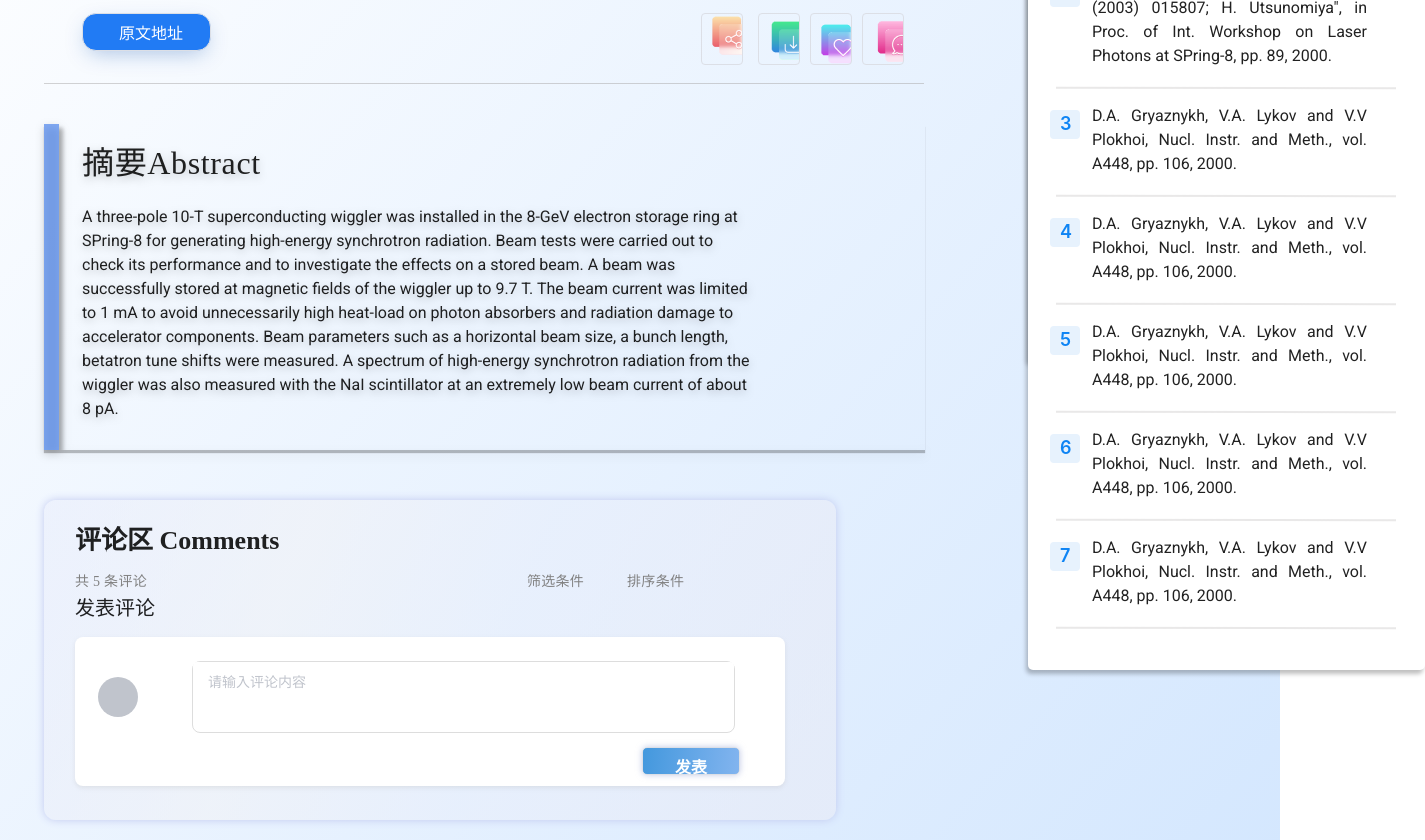
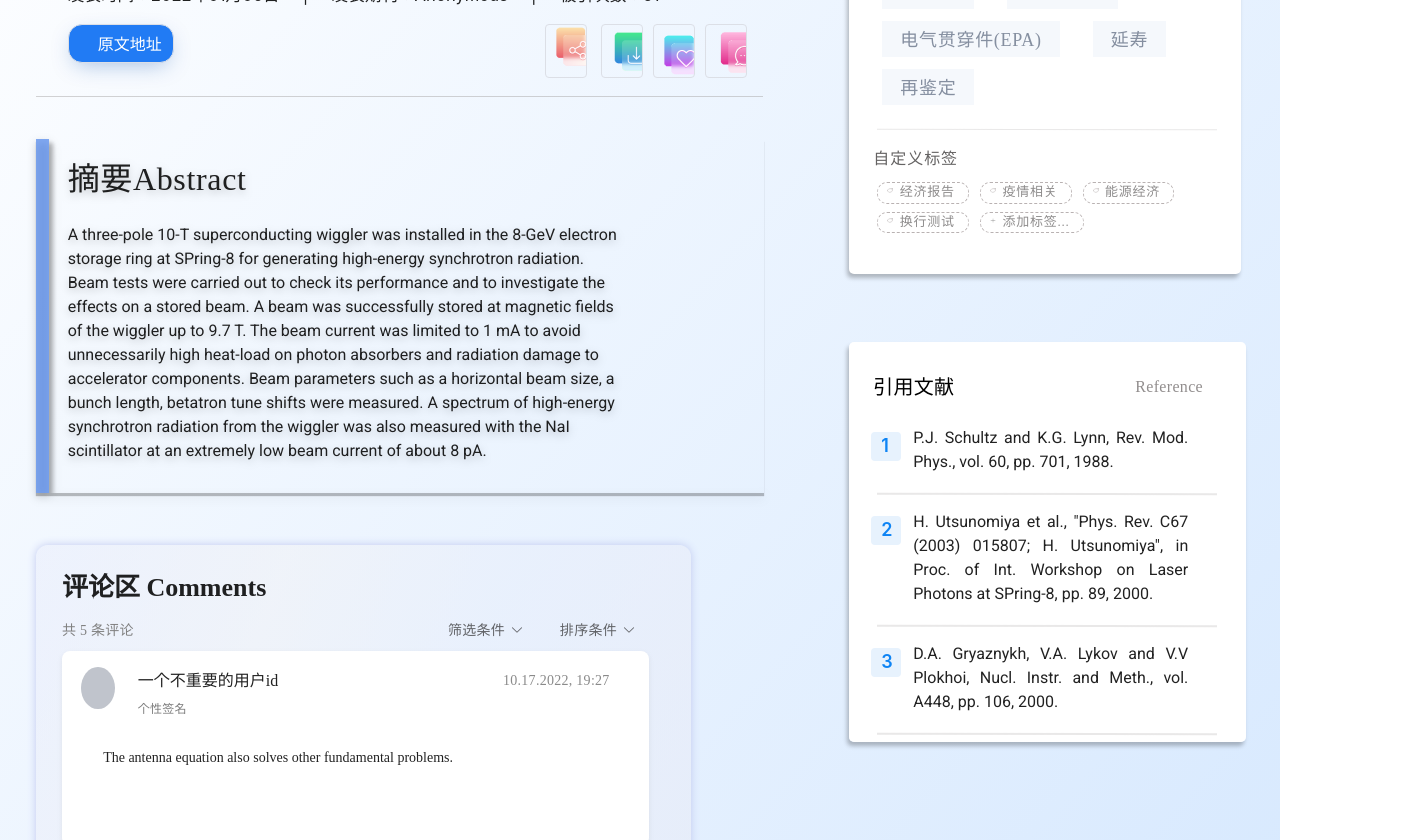
Before and after one commit to 2022autumn/frontend, a Vue app: page /paper_details in a window 1280 px wide. Shown: the part 260-1100 px from the top of the page, 1425 px wide, since content can reach past the window. Built offline with nearby package versions, Linux system fonts and the light colour scheme.

Commit message:
修改为vh vw

```diff
--- a/src/App.vue
+++ b/src/App.vue
@@ -53,3 +53,32 @@ export default {
   }),
 };
 </script>
+<style>
+/* 设置滚动条的样式 */
+
+::-webkit-scrollbar {
+  width: 0.26vw;
+}
+
+/* 滚动槽 */
+
+::-webkit-scrollbar-track {
+  -webkit-box-shadow: rgba(0, 0, 0, 0.3);
+
+  border-radius: 0.65vw;
+}
+
+/* 滚动条滑块 */
+
+::-webkit-scrollbar-thumb {
+  border-radius: 0.65vw;
+
+  background: rgba(173, 152, 152, 0.1);
+
+  -webkit-box-shadow: rgba(0, 0, 0, 0.5);
+}
+
+::-webkit-scrollbar-thumb:window-inactive {
+  background: #ffd9d966;
+}
+</style>
--- a/src/components/keyword.vue
+++ b/src/components/keyword.vue
@@ -49,7 +49,7 @@ export default {
   position: absolute;
   width: 392px;
   height: auto;
-  top: 238px;
+  top: 150px;
   background: #FFFFFF;
   box-shadow: -2px 4px 4px rgba(0, 0, 0, 0.25);
   border-radius: 5px;
--- a/src/components/reference.vue
+++ b/src/components/reference.vue
@@ -37,6 +37,8 @@ export default {
 .re-total{
   position: absolute;
   width: 397px;
+  max-height: 400px;
+  overflow-y: auto;
   background: #FFFFFF;
   box-shadow: -2px 4px 4px rgba(0, 0, 0, 0.25);
   border-radius: 5px;
--- a/src/views/PaperDetails.vue
+++ b/src/views/PaperDetails.vue
@@ -57,14 +57,52 @@
         <div class="commend-title">评论区  Comments</div>
         <div class="comment-tools">
           <div class="total-comments">共 5 条评论</div>
-          <div class="filter-comments">筛选条件</div>
-          <div class="rank-comments">排序条件</div>
+          <el-dropdown>
+            <span class="filter-comments">
+              筛选条件<i class="el-icon-arrow-down el-icon--right"></i>
+            </span>
+            <el-dropdown-menu slot="dropdown">
+              <el-dropdown-item>黄金糕</el-dropdown-item>
+              <el-dropdown-item>狮子头</el-dropdown-item>
+              <el-dropdown-item>螺蛳粉</el-dropdown-item>
+            </el-dropdown-menu>
+          </el-dropdown>
+          <el-dropdown>
+            <span class="rank-comments">
+              排序条件<i class="el-icon-arrow-down el-icon--right"></i>
+            </span>
+            <el-dropdown-menu slot="dropdown">
+              <el-dropdown-item>发布时间</el-dropdown-item>
+              <el-dropdown-item>发布用户</el-dropdown-item>
+              <el-dropdown-item>螺蛳粉</el-dropdown-item>
+            </el-dropdown-menu>
+          </el-dropdown>
         </div>
-<!--        <div class="commends">-->
-<!--          <div class="cards">-->
+        <div class="commends">
+          <div class="cards">
+            <div class="user-info">
+              <el-avatar class="commenter-avator">
 
-<!--          </div>-->
-<!--        </div>-->
+              </el-avatar>
+              <div class="left-info">
+                <span class="commenter-id">
+                  一个不重要的用户id
+                </span>
+                  <span class="commenter-info">
+                  个性签名
+                </span>
+              </div>
+              <span class="comment-time">10.17.2022, 19:27</span>
+            </div>
+            <div class="comment-content">
+              The antenna equation also solves other fundamental problems.
+            </div>
+            <div class="comment-divider"></div>
+            <div class="reply">
+
+            </div>
+          </div>
+        </div>
         <span class="commending-title">发表评论</span>
         <div class="conmmending">
           <div class="avators">
@@ -74,7 +112,6 @@
             <el-input
                 class="input_command"
                 placeholder="请输入评论内容">
-
             </el-input>
             <el-button class="submit-btn">发表</el-button>
           </div>
@@ -132,15 +169,17 @@ export default {
   /*padding-bottom: 87px;*/
 }
 .main {
-  padding-left: 44px;
+  //padding-left: 44px; //44px
+  padding-left: 2.84vw;
   //display: flex;
-  width: 924px;
+  width: 59.64vw;
 }
 .paper-header {
   width: 100%;
-  padding-top: 61px;
-  padding-left: 38px;
-  height: 344px;
+  //padding-top: 61px;
+  padding-top: 7.92vh;
+  padding-left: 2.45vw;
+  height: 44.66vh;
   border-bottom: 0.5px solid rgba(171, 169, 169, 0.51);
 }
 .title {
@@ -150,16 +189,16 @@ export default {
   margin-top: 0;
   text-align: left;
   font-family: Inter;
-  font-size: 36px;
+  font-size: 2.32vw;
   font-weight: 600;
-  line-height: 44px;
-  width: 672px;
+  line-height: 5.71vh;
+  width: 43.37vw;
 }
 
 .paper-type {
   display: inline-block;
-  width: 43px;
-  height: 26px;
+  width: 2.78vw;
+  height: 3.38vh;
   border-radius: 8px;
   box-shadow: 0px 7px 22px -6px rgba(0, 72, 168, 0.34);
   background-color: #217BF4;
@@ -167,37 +206,37 @@ export default {
   text-align: center;
   font-size: 14px;
   font-weight: 600;
-  line-height: 26px;
+  line-height: 3.38vh;
   font-family: Inter;
 }
 
 .info {
-  margin-top: 8px;
+  margin-top: 1.04vh;
   text-align: left;
-  height: 26px;
+  height: 3.38vh;
   font-family: 'Inter';
   font-style: normal;
   font-weight: 400;
   font-size: 16px;
-  line-height: 26px;
+  line-height: 3.38vh;
   background: transparent !important;
 }
 .info2 {
   float: left;
-  margin-top: 8px;
+  margin-top: 1.04vh;
   text-align: left;
-  height: 26px;
+  height: 3.38vh;
   font-family: 'Inter';
   font-style: normal;
   font-weight: 400;
-  font-size: 16px;
-  line-height: 26px;
-  margin-right: 28px;
+  font-size: 2.08vh;
+  line-height: 3.38vh;
+  margin-right: 1.81vw;
 }
 .buttons {
   width: 100%;
-  padding-top: 22px;
-  height: 40px;
+  padding-top: 2.86vh;
+  height: 5.19vh;
 }
 .el-icon-my-origin{
   background: url('~@/assets/paperDetailsImg/Vector.png') center no-repeat;
@@ -205,8 +244,8 @@ export default {
 .original {
   float: left;
   display: inline-block;
-  width: 129px;
-  height: 38px;
+  width: 8.33vw;
+  height: 4.93vh;
   background: #217BF4;
   box-shadow: 0px 7px 22px -6px rgba(0, 72, 168, 0.34);
   border-radius: 14px;
@@ -219,50 +258,50 @@ export default {
 }
 .right-buttons {
   float: right;
-  height:52px;
-  width: 200px;
-  margin-right: 20px;
+  height:6.75vh;
+  width: 12.91vw;
+  margin-right: 1.29vw;
   display: flex;
   justify-content: flex-end;
 }
 .right-button1 {
-  margin-right: 5px;
-  height: 52px;
-  width: 61px;
+  margin-right: 0.32vw;
+  height: 6.75vh;
+  width: 3.94vw;
   align-items: center;
   justify-content: center;
   background: url('~@/assets/paperDetailsImg/image0.png');
   //background-size: 100% 100%;
 }
 .right-button2 {
-  height: 52px;
-  width: 61px;
+  height: 6.75vh;
+  width: 3.94vw;
   background: url('~@/assets/paperDetailsImg/image0 (1).png');
   //background-size: 100% 100%;
 }
 .right-button3 {
-  height: 52px;
-  width: 65px;
+  height: 6.75vh;
+  width: 3.94vw;
   background: url('~@/assets/paperDetailsImg/image0 (2).png');
   //background-size: 100% 100%;
 }
 .right-button4 {
-  height: 52px;
-  width: 70px;
+  height: 6.75vh;
+  width: 3.94vw;
   background: url('~@/assets/paperDetailsImg/image0 (3).png');
   //background-size: 100% 100%;
 }
 .content {
   width: 100%;
-  margin-top: 40px;
+  margin-top: 5.19vh;
   text-align: left;
   position: relative;
   clear: both;
 }
 .abstract {
   text-align: left;
-  margin-top: 32px;
-  width: 881px;
+  margin-top: 4.15vh;
+  width: 56.86vw;
   overflow:hidden;
   filter: drop-shadow(0px 3px 4px rgba(0, 0, 0, 0.25));
   box-shadow: 0px 3px 1px rgba(0, 0, 0, 0.25);
@@ -270,10 +309,10 @@ export default {
 
 .abstract-sider {
   float: left;
-  margin-top: 0px;
-  margin-bottom: 0px;
+  margin-top: 0vh;
+  margin-bottom: 0vh;
   flex: 1;
-  width: 15px;
+  width: 0.97vw;
   //height: 100%;
   //height: 353px;
   background: rgba(67, 127, 236, 0.66);
@@ -284,24 +323,24 @@ export default {
 }
 
 .abstract-title {
-  padding-top: 13px;
+  padding-top: 1.69vh;
   text-align: left;
-  height: 39px;
-  padding-left: 38px;
-  margin-top: 13px;
-  margin-bottom: 29px;
+  height: 5.06vh;
+  padding-left: 2.45vw;
+  margin-top: 1.69vh;
+  margin-bottom: 3.77vh;
   font-family: 'Poppins';
   font-style: normal;
   font-weight: 400;
   font-size: 32px;
-  line-height: 26px;
+  line-height: 3.38vh;
   letter-spacing: 0.02em;
 }
 .abstract-body {
   text-align: left;
-  width: 713px;
-  padding-bottom: 29px;
-  padding-left: 38px;
+  width: 46.02vw;
+  padding-bottom: 3.77vh;
+  padding-left: 2.45vw;
 }
 .row {
   background: url("~@/assets/paperDetailsImg/Vector (1).png");
@@ -313,37 +352,37 @@ export default {
   float: left;
   display: block;
   //width: 100%;
-  min-height: 285px;
-  width: 792px;
-  margin-top: 50px;
-  padding-top: 28px;
-  padding-left: 31px;
-  padding-bottom: 34px;
-  margin-bottom: 34px;
+  min-height: 37vh;
+  width: 51.12vw;
+  margin-top: 6.49vh;
+  padding-top: 3.64vh;
+  padding-left: 2vw;
+  padding-bottom: 4.41vh;
+  margin-bottom: 4.41vh;
   background: linear-gradient(289.09deg, rgba(233, 235, 246, 0.58) 8.18%, rgba(232, 239, 252, 0.68) 42.83%, rgba(240, 242, 247, 0.68) 70.06%, rgba(228, 231, 251, 0.34) 102.01%);
   box-shadow: 0px 0px 8px #C1C9F0;
   border-radius: 12px;
 }
 .commend-title {
   text-align: left;
-  height: 26px;
+  height: 3.38vh;
   font-family: 'Poppins';
   font-style: normal;
   font-weight: 600;
   font-size: 26px;
-  line-height: 26px;
+  line-height: 3.38vh;
 }
 .comment-tools {
   margin-left: 0;
   margin-right: 0;
   width: 100%;
-  margin-top: 15px;
-  height: 26px;
+  margin-top: 1.95vh;
+  height: 3.38vh;
   font-family: 'Poppins';
   font-style: normal;
   font-weight: 400;
   font-size: 14px;
-  line-height: 26px;
+  line-height: 3.38vh;
   /* identical to box height, or 186% */
 
   letter-spacing: 0.02em;
@@ -355,78 +394,160 @@ export default {
 }
 .filter-comments {
   display: inline-block;
-  margin-left: 380px;
-  margin-right: 43px;
+  margin-left: 24.53vw;
+  margin-right: 2.78vw;
 }
 .rank-comments {
   display: inline-block;
-  margin-right: 15px;
+  margin-right: 0.97vw;
 }
 .commends {
   margin-top: 7px;
-  height: 26px;
-  width: 710px;
+  height: 3.38vh;
+  width: 45.83vw;
   font-family: 'Poppins';
   font-style: normal;
   font-weight: 400;
   font-size: 14px;
-  line-height: 26px;
+  line-height: 3.38vh;
 }
 .cards {
-  width: 710px;
-  height: 188px;
+  display: flex;
+  width: 45.83vw;
+  height: 24.41vh;
+  padding-left: 1.48vw;
+  padding-top: 16px;
   background: #FFFFFF;
   box-shadow: 0px 2px 4px rgba(180, 180, 180, 0.25);
   border-radius: 8px;
 }
+.user-info {
+  float: left;
+  position: relative;;
+  height: 7.79vh;
+  width: 41.31vw;
+}
+.commenter-avator {
+  float: left;
+  display: inline-block;
+  height: 5.32vh;
+  width: 2.65vw;
+}
+.left-info {
+  height: 7.79vh;
+  width: 28vw;
+  float: left;
+  display: table-cell;
+  margin-left: 0.9vw;
+}
+.commenter-id {
+  position: relative;
+  display: inline-block;
+  width: 100%;
+  height: 3.38vh;
+  margin-left: 0.9vw;
+  font-family: 'Poppins';
+  font-style: normal;
+  font-weight: 500;
+  font-size: 16px;
+  line-height: 3.38vh;
+}
+.commenter-info {
+  position: relative;
+  margin-left: 0.9vw;
+  height: 3.38vh;
+  width: 100%;
+  font-family: 'Poppins';
+  font-style: normal;
+  font-weight: 300;
+  font-size: 12px;
+  line-height: 3.38vh;
+  /* identical to box height, or 217% */
+
+  letter-spacing: 0.02em;
+
+  color: #7D7D7D;
+}
+.comment-time {
+  position: relative;
+  display: flex;
+  float: right;
+  //margin-right: 2.58vw;
+  font-family: 'Poppins';
+  font-style: normal;
+  font-weight: 500;
+  font-size: 14px;
+  line-height: 3.38vh;
+  /* identical to box height, or 186% */
+
+  letter-spacing: 0.02em;
+
+  color: #8A8A8A;
+}
+.comment-content {
+  position: absolute;
+  display: flex;
+  margin-top: 9.61vh;
+  margin-left: 1.74vw;
+  width: 41.37vw;
+}
+//.comment-divider {
+//  display: flex;
+//  float: left;
+//  margin-top: 20px;
+//  width: 41.37vw;
+//  height: 1px;
+//  background: #8E8C8C;
+//}
 .commending-title {
+  display: flex;
   text-align: left;
-  width: 85px;
-  height: 26px;
-  margin-top: 36px;
-  margin-bottom: 15px;
+  width: 5.49vw;
+  height: 3.38vh;
+  margin-top: 25vh;//4.67vh
+  margin-bottom: 1.95vh;
 
   font-family: 'Poppins';
   font-style: normal;
   font-weight: 500;
-  font-size: 20px;
-  line-height: 26px;
+  font-size: 2.6vh;
+  line-height: 3.38vh;
 }
 .conmmending {
   position: relative;
-  margin-top: 15px;
-  padding-top: 24px;
+  margin-top: 1.95vh;
+  padding-top: 3.12vh;
   background: #FFFFFF;
   box-shadow: 0px 2px 4px rgba(180, 180, 180, 0.25);
   border-radius: 8px;
-  width: 710px;
-  min-height: 149px;
+  width: 45.83vw;
+  min-height: 19.35vh;
 }
 .avators {
   display: inline-block;
   float: left;
-  width: 94px;
+  width: 6.07vw;
   height: 100%;
-  margin-top: 16px;
-  margin-left: 23px;
+  margin-top: 2.08vh;
+  margin-left: 1.48vw;
 }
 .right-comment {
   display: inline-block;
   float: left;
-  margin-left: 5px;
+  margin-left: 0.32vw;
 }
 .input_command {
-  width: 543px;
-  height: 72px;
+  width: 35.05vw;
+  height: 9.35vh;
   border: 1.4px solid rgba(198, 198, 198, 0.6);
   border-radius: 8px;
 }
 .submit-btn {
   float: right;
-  margin-right: 45px;
-  margin-top: 14px;
-  width: 98px;
-  height: 28px;
+  margin-right: 2.90vw;
+  margin-top: 1.82vh;
+  width: 6.33vw;
+  height: 3.64vh;
   background: linear-gradient(94.95deg, #288CD6 -43.46%, rgba(108, 155, 247, 0.56) 168.08%);
   box-shadow: 0px 0px 6px rgba(153, 166, 213, 0.57);
   border-radius: 5px;
@@ -443,8 +564,8 @@ export default {
   display: flex;
   float: right;
   clear: both;
-  margin-right: 80px;
-  margin-left: 104px;
+  margin-right: 5.16vw;
+  margin-left: 6.71vw;
   //padding-top: 83px;
   width: 100%;
   display: table-cell;
@@ -458,15 +579,15 @@ export default {
 }
 .ref {
   float: left;
-  margin-top: 64px;
+  margin-top: 75.31vh;
   width: 100%;
   height: auto;
-  margin-right: 0px;
+  margin-right: 0vw;
 }
 .notes {
   width: 100%;
   height: 100%;
-  margin-top: 64px;
+  margin-top: 8.31vh;
   clear: both;
 }
 </style>
```
Also changed, not shown: 1 other file (tests, documents, lock files or other folders).
